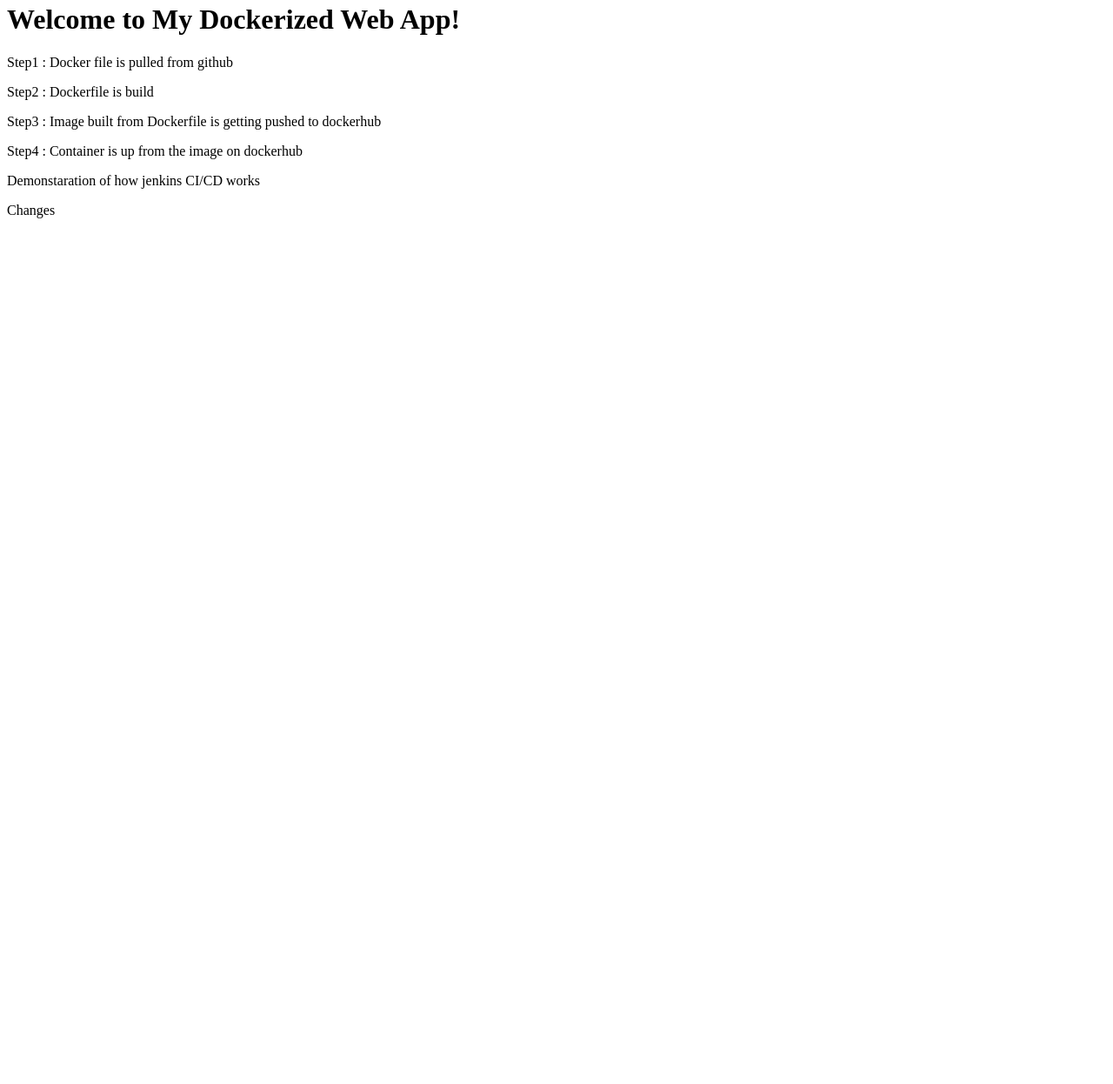
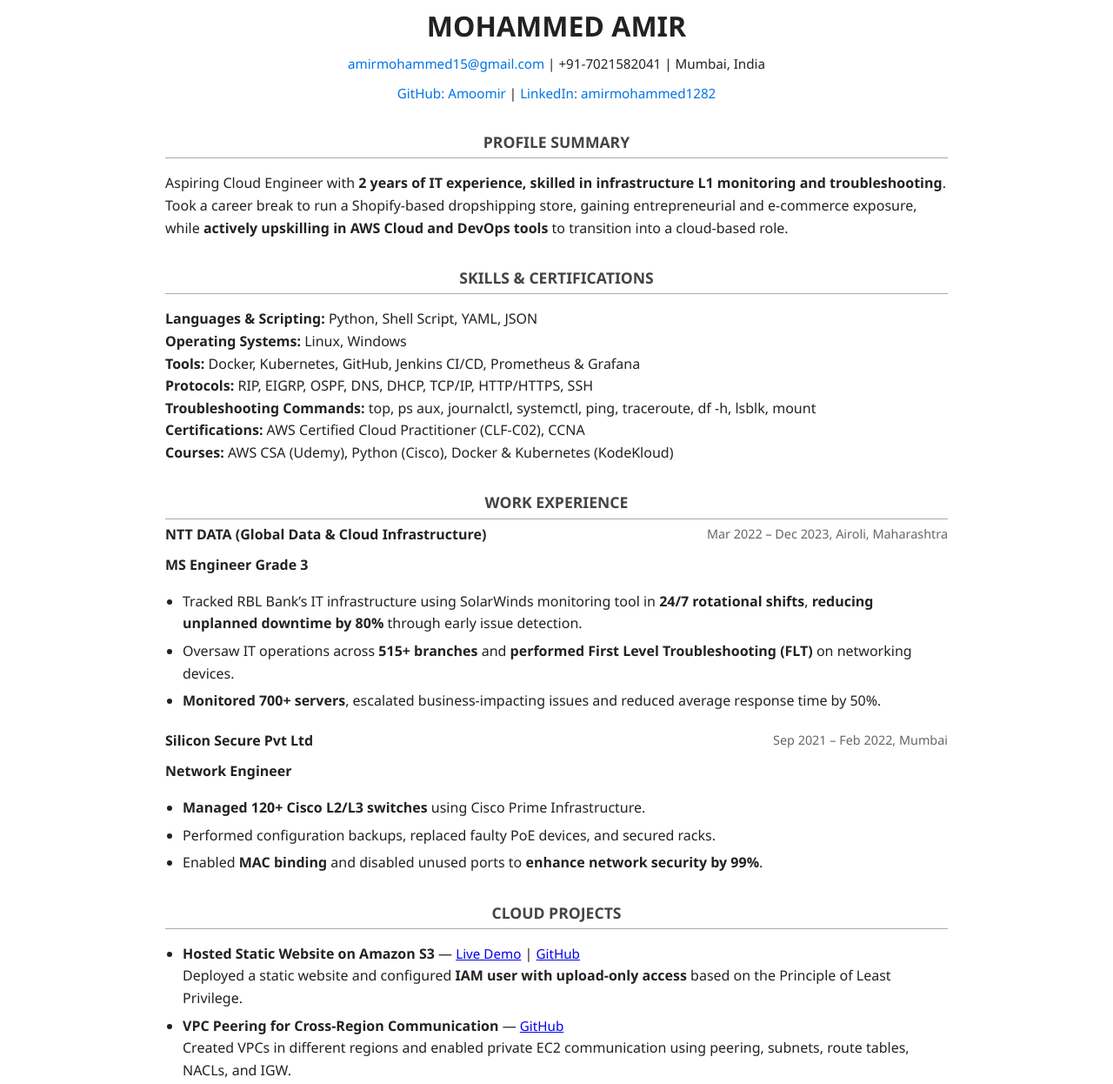
Before and after one commit to Amoomirr/Nginx-Docker, a plain HTML site: page index.html in a window 1280 px wide. Shown: the part 17-1263 px from the top of the page at 87% size. Before the commit the page ends 800 px from the top, so only its background shows below. Drawn offline with Linux system fonts and the light colour scheme.

Commit message:
Update index.html
Changed the content to my resume

```diff
--- a/index.html
+++ b/index.html
@@ -1,16 +1,157 @@
 <!DOCTYPE html>
 <html lang="en">
 <head>
-    <meta charset="UTF-8">
-    <title>My Docker Web App</title>
+  <meta charset="UTF-8" />
+  <meta name="viewport" content="width=device-width, initial-scale=1.0"/>
+  <title>Resume - Mohammed Amir</title>
+  <style>
+    body {
+      font-family: 'Segoe UI', Tahoma, Geneva, Verdana, sans-serif;
+      margin: 20px auto;
+      max-width: 900px;
+      line-height: 1.6;
+      color: #222;
+      background: #fff;
+    }
+
+    h1, h2 {
+      text-align: center;
+      margin-bottom: 5px;
+    }
+
+    h2.section-title {
+      border-bottom: 1px solid #aaa;
+      padding-bottom: 4px;
+      margin-top: 30px;
+      text-transform: uppercase;
+      font-size: 1.1rem;
+      color: #444;
+    }
+
+    .contact, .links {
+      text-align: center;
+      font-size: 0.95rem;
+      margin-bottom: 10px;
+    }
+
+    .contact a, .links a {
+      color: #0073e6;
+      text-decoration: none;
+    }
+
+    ul {
+      padding-left: 20px;
+    }
+
+    li {
+      margin-bottom: 6px;
+    }
+
+    .job-title {
+      font-weight: bold;
+      display: block;
+      margin-top: 10px;
+    }
+
+    .job-company {
+      font-weight: bold;
+    }
+
+    .date-location {
+      float: right;
+      font-size: 0.9rem;
+      color: #666;
+    }
+
+    .project-link {
+      font-size: 0.95rem;
+    }
+
+    .section {
+      margin-bottom: 20px;
+    }
+
+    .clear {
+      clear: both;
+    }
+  </style>
 </head>
 <body>
-    <h1>Welcome to My Dockerized Web App!</h1>
-    <p>Step1 : Docker file is pulled from github</p>
-    <p>Step2 : Dockerfile is build </p>
-    <p>Step3 : Image built from Dockerfile is getting pushed to dockerhub</p>
-    <p>Step4 : Container is up from the image on dockerhub<p>
-    <p>Demonstaration of how jenkins CI/CD works</p>
-Changes
+
+  <h1>MOHAMMED AMIR</h1>
+
+  <div class="contact">
+    <a href="mailto:amirmohammed15@gmail.com">amirmohammed15@gmail.com</a> |
+    +91-7021582041 |
+    Mumbai, India
+  </div>
+
+  <div class="links">
+    <a href="https://github.com/Amoomir">GitHub: Amoomir</a> |
+    <a href="http://linkedin.com/in/amirmohammed1282/">LinkedIn: amirmohammed1282</a>
+  </div>
+
+  <h2 class="section-title">Profile Summary</h2>
+  <p>
+    Aspiring Cloud Engineer with <strong>2 years of IT experience, skilled in infrastructure L1 monitoring and troubleshooting</strong>.
+    Took a career break to run a Shopify-based dropshipping store, gaining entrepreneurial and e-commerce exposure,
+    while <strong>actively upskilling in AWS Cloud and DevOps tools</strong> to transition into a cloud-based role.
+  </p>
+
+  <h2 class="section-title">Skills & Certifications</h2>
+  <p>
+    <strong>Languages & Scripting:</strong> Python, Shell Script, YAML, JSON<br/>
+    <strong>Operating Systems:</strong> Linux, Windows<br/>
+    <strong>Tools:</strong> Docker, Kubernetes, GitHub, Jenkins CI/CD, Prometheus & Grafana<br/>
+    <strong>Protocols:</strong> RIP, EIGRP, OSPF, DNS, DHCP, TCP/IP, HTTP/HTTPS, SSH<br/>
+    <strong>Troubleshooting Commands:</strong> top, ps aux, journalctl, systemctl, ping, traceroute, df -h, lsblk, mount<br/>
+    <strong>Certifications:</strong> AWS Certified Cloud Practitioner (CLF-C02), CCNA<br/>
+    <strong>Courses:</strong> AWS CSA (Udemy), Python (Cisco), Docker & Kubernetes (KodeKloud)
+  </p>
+
+  <h2 class="section-title">Work Experience</h2>
+
+  <div class="section">
+    <span class="job-company">NTT DATA (Global Data & Cloud Infrastructure)</span>
+    <span class="date-location">Mar 2022 – Dec 2023, Airoli, Maharashtra</span>
+    <div class="clear"></div>
+    <span class="job-title">MS Engineer Grade 3</span>
+    <ul>
+      <li>Tracked RBL Bank’s IT infrastructure using SolarWinds monitoring tool in <strong>24/7 rotational shifts</strong>, <strong>reducing unplanned downtime by 80%</strong> through early issue detection.</li>
+      <li>Oversaw IT operations across <strong>515+ branches</strong> and <strong>performed First Level Troubleshooting (FLT)</strong> on networking devices.</li>
+      <li><strong>Monitored 700+ servers</strong>, escalated business-impacting issues and reduced average response time by 50%.</li>
+    </ul>
+  </div>
+
+  <div class="section">
+    <span class="job-company">Silicon Secure Pvt Ltd</span>
+    <span class="date-location">Sep 2021 – Feb 2022, Mumbai</span>
+    <div class="clear"></div>
+    <span class="job-title">Network Engineer</span>
+    <ul>
+      <li><strong>Managed 120+ Cisco L2/L3 switches</strong> using Cisco Prime Infrastructure.</li>
+      <li>Performed configuration backups, replaced faulty PoE devices, and secured racks.</li>
+      <li>Enabled <strong>MAC binding</strong> and disabled unused ports to <strong>enhance network security by 99%</strong>.</li>
+    </ul>
+  </div>
+
+  <h2 class="section-title">Cloud Projects</h2>
+  <ul>
+    <li><strong>Hosted Static Website on Amazon S3</strong> — <a class="project-link" href="http://amir-static-website-project.s3-website.ap-south-1.amazonaws.com/">Live Demo</a> |
+      <a class="project-link" href="https://github.com/Amoomirr/static_website_hosted_on_s3">GitHub</a><br/>
+      Deployed a static website and configured <strong>IAM user with upload-only access</strong> based on the Principle of Least Privilege.
+    </li>
+    <li><strong>VPC Peering for Cross-Region Communication</strong> —
+      <a class="project-link" href="https://github.com/Amoomirr/VPC-Peering-Cross-Region">GitHub</a><br/>
+      Created VPCs in different regions and enabled private EC2 communication using peering, subnets, route tables, NACLs, and IGW.
+    </li>
+  </ul>
+
+  <h2 class="section-title">Education</h2>
+  <p>
+    <strong>Tilak Maharashtra Vidyapeeth, Pune</strong><br/>
+    Bachelor of Computer Applications (2016 – 2019) — <strong>A+ Grade</strong>
+  </p>
+
 </body>
 </html>
```
